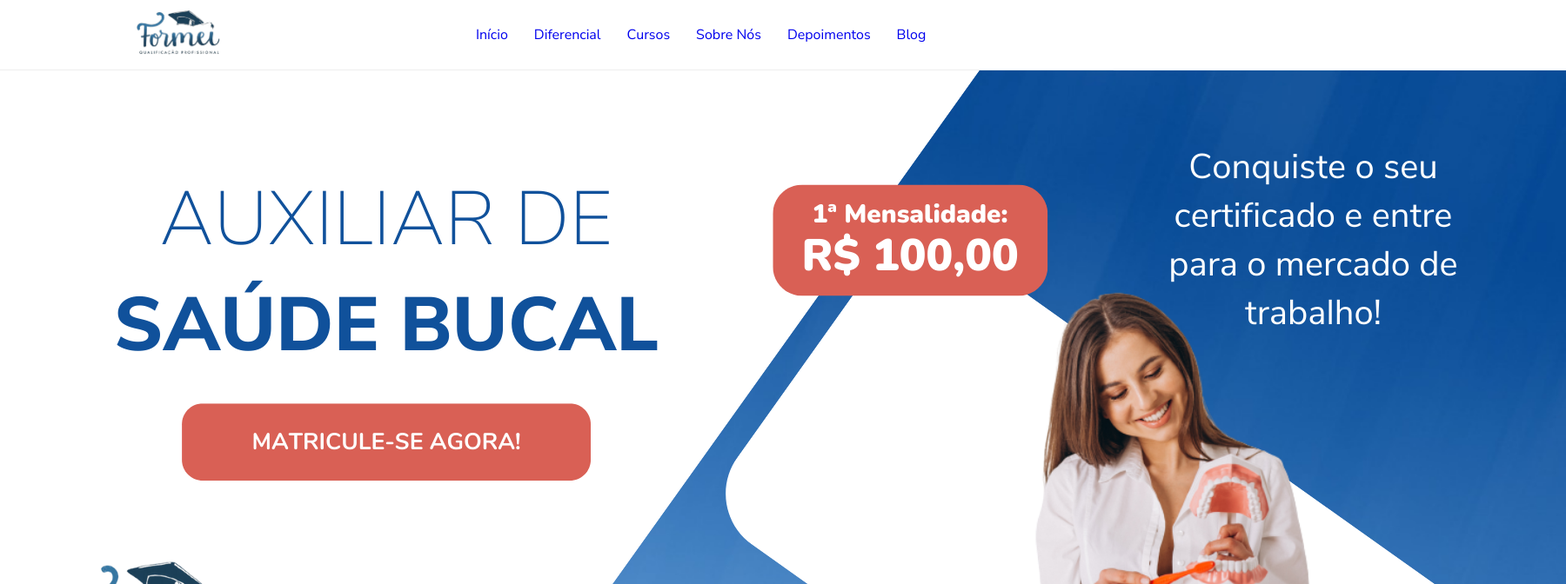
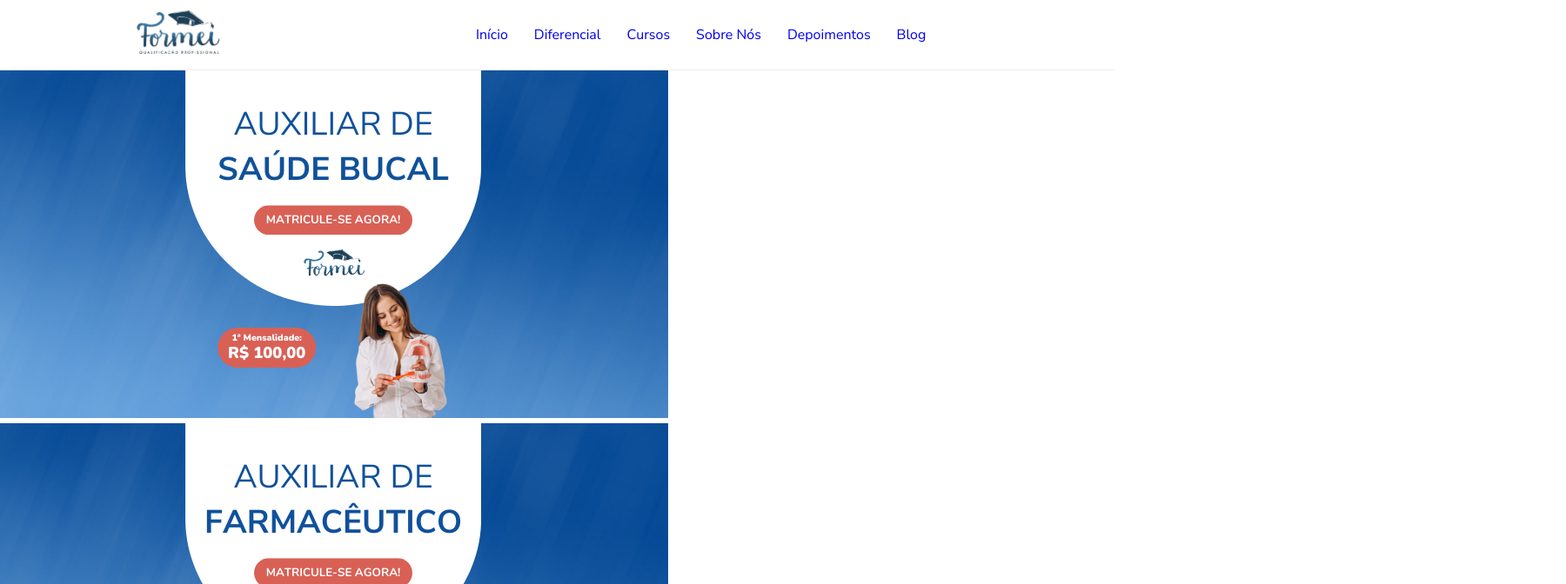
Before and after one commit to CarlosHenriqueMkt/formei, a React (Create React App) app: page / in a window 1280 px wide. Shown: the top 672 px of the page at 87% size, 1800 px wide, since content can reach past the window. Built offline with nearby package versions, Linux system fonts and the light colour scheme.

Commit message:
create carousel components

```diff
--- /dev/null
+++ b/src/components/homePage/hero/Carousel.jsx
@@ -0,0 +1,16 @@
+import React from "react";
+import { CarouselItem } from "./CarouselItem";
+
+export const Carousel = ({ slides }) => {
+	return (
+		<div className="carousel">
+			<div className="carouselInner">
+				{slides.map((slide, index) => (
+					<div className="carouselItem">
+						<CarouselItem slide={slide} key={index} />
+					</div>
+				))}
+			</div>
+		</div>
+	);
+};
--- /dev/null
+++ b/src/components/homePage/hero/CarouselItem.jsx
@@ -0,0 +1,7 @@
+export const CarouselItem = ({ slide }) => {
+	return (
+		<div className="carouselItem">
+			<img src={slide} alt="" />
+		</div>
+	);
+};
--- a/src/components/homePage/hero/Hero.jsx
+++ b/src/components/homePage/hero/Hero.jsx
@@ -1,18 +1,11 @@
 import React from "react";
+import { Carousel } from "./Carousel";
 import slides from "./data";
 
 export const Hero = () => {
 	return (
 		<div className="container">
-			<div className="carousel">
-				<div className="carouselInner">
-					{slides.map((slide, index) => (
-						<div className="carouselItem">
-							<img src={slide} alt="" />
-						</div>
-					))}
-				</div>
-			</div>
+			<Carousel slides={slides} />
 		</div>
 	);
 };
```
Also changed, not shown: src/components/homePage/hero/data.js (+4 -4 lines).
